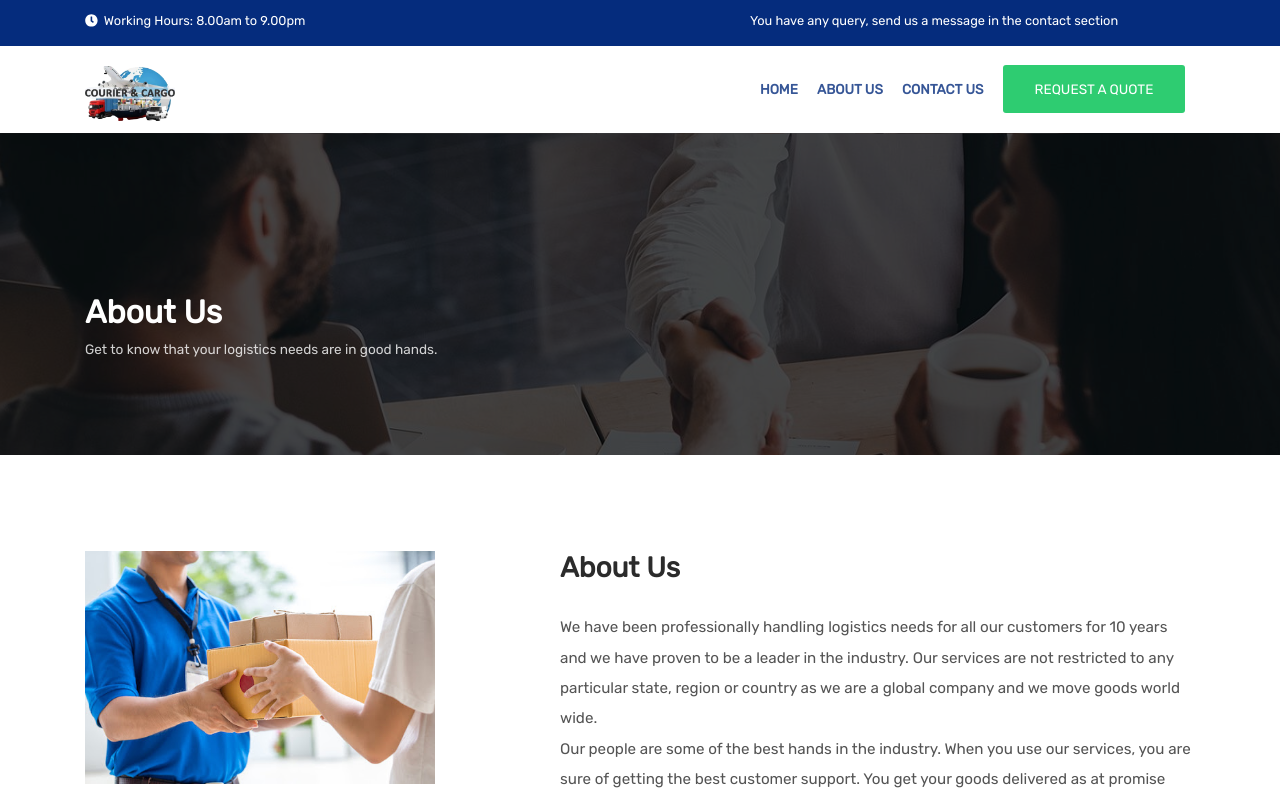
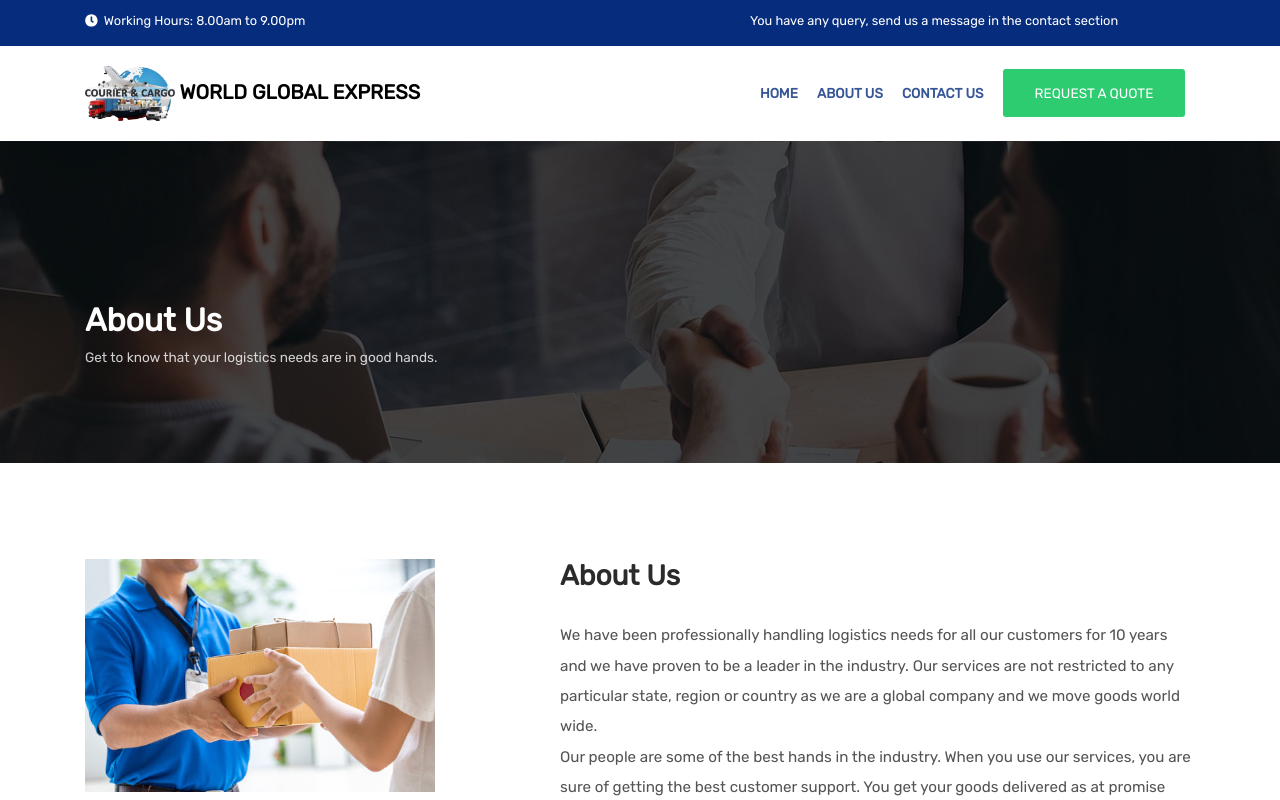
Before and after one commit to Achilles45/logisticsapp, a Vue app: page /about in a window 1280 px wide. Shown: the top 800 px of the page. Built offline with nearby package versions, Linux system fonts and the light colour scheme.

Commit message:
Change the logo

```diff
--- a/src/components/Navbar.vue
+++ b/src/components/Navbar.vue
@@ -5,9 +5,10 @@
         class="navbar__contents d-flex justify-content-between align-items-center"
       >
         <div class="navbar__logo pt-2">
-          <router-link to="/" class="logo"
-            ><img src="../assets/images/logo2.png" class="logo__img" alt=""
-          /></router-link>
+          <router-link to="/" class="logo">
+          <h5><img src="../assets/images/logo2.png" class="logo__img" alt=""
+          /> WORLD GLOBAL EXPRESS</h5>
+          </router-link>
         </div>
         <div class="navbar__links">
           <ul class="d-flex navbar__items justify-content-between pt-3">
@@ -60,6 +61,13 @@ export default {
   padding: .7rem 0;
   // position: fixed;
   z-index: 100;
+  .logo{
+       text-decoration: none !important;
+  }
+  h5{
+    font-weight: bolder;
+    color:#000;
+  }
   .logo__img {
     max-width: 90px;
     height: auto;
```
